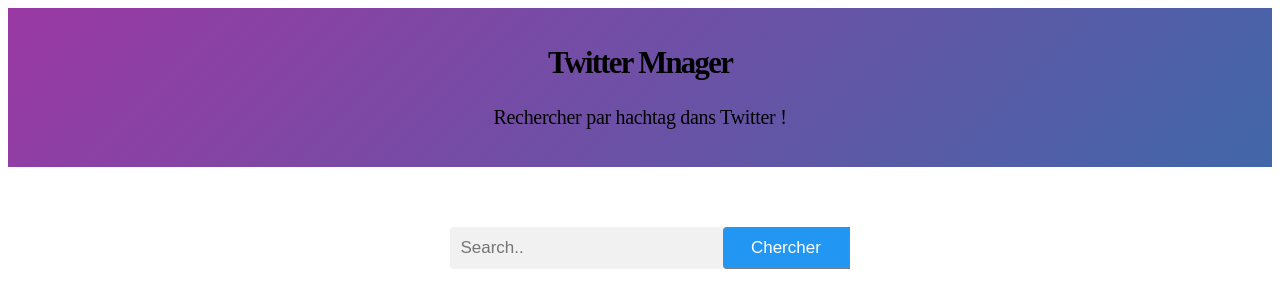
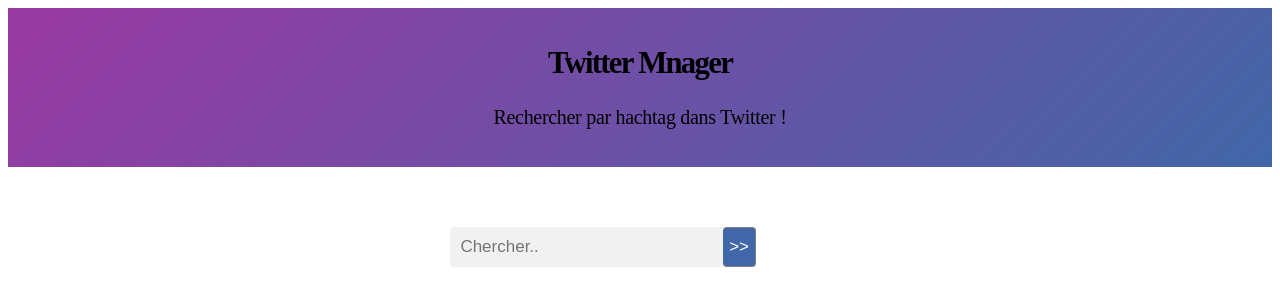
Before and after one commit to walidum/TwitterFront, an Angular app: page /tweets in a window 1280 px wide. Shown: the top 308 px of the page. Built offline with nearby package versions, Linux system fonts and the light colour scheme.

Commit message:
ajout total des tweets trouvés

```diff
--- a/src/app/list-tweets/list-tweets.component.css
+++ b/src/app/list-tweets/list-tweets.component.css
@@ -109,16 +109,14 @@
   }
   .search button {
     float: left;
-    width: 10%;
-    padding: 10px;
-    background: #2196F3;
+    background: rgba(65,103,168,1);
     color: white;
     font-size: 17px;
     border: 1px solid grey;
     border-left: none;
     cursor: pointer;
-      -webkit-border-radius: 4px 0 0 4px;
-    border-radius: 4px 0 0 4px;
+      -webkit-border-radius: 4px;
+    border-radius: 4px ;
     margin-bottom: 3%;
    }
 
@@ -131,7 +129,12 @@
     clear: both;
     display: table;
   }
-
+  .total{
+     margin-left: 2%;
+  }
+  .total span{
+       color: #1369ce;
+  }
 /* Progress Bar */
 .progress {
   position: relative;
--- a/src/app/list-tweets/list-tweets.component.html
+++ b/src/app/list-tweets/list-tweets.component.html
@@ -1,9 +1,12 @@
 <div class="search" style="display:flex; align-items: right;">
-    <input type="text" placeholder="Search.." [(ngModel)]="hashtag">
-   <button type="submit" (click) = "search()" > Chercher</button>
+    <input type="text" placeholder="Chercher.." [(ngModel)]="hashtag">
+   <button type="submit" (click) = "search()" > >></button>
 </div>
 <div *ngIf="searching" class="progress" >
     <div class="indeterminate"></div>
+</div>
+<div *ngIf="totalShow" class="total" >
+    <h3 class="name">Résulat de recherche du hachtag  <span >#{{labelHachtag}}</span> : <span>{{totalTweets}}</span> tweets</h3>
 </div>
 <div id="container">
   <div *ngFor="let item of tweets"  class="tweet">
--- a/src/app/list-tweets/list-tweets.component.ts
+++ b/src/app/list-tweets/list-tweets.component.ts
@@ -12,26 +12,37 @@
 tweets : any;
 hashtag : string;
 searching  = false;
+totalShow = false;
+totalTweets = 0;
+labelHachtag :string;
+
   constructor( public  api: ApiService,public router: Router) {
     this.tweets  = [] ;
     this.hashtag = "";
+    this.totalShow=false;
   }
 
   ngOnInit() {
+  }
+
+  search(){
+    if(this.hashtag.length>0){
+        this.labelHachtag= this.hashtag;
+        if(this.totalShow){
+          this.totalShow=false;
+        }
+        this.searching = !this.searching;
+        this.api.search(this.hashtag).subscribe(response => {
+        this.tweets = response.data ;
+        this.totalTweets = this.tweets.length;
+        this.searching=!this.searching;
+        this.totalShow =!this.totalShow;
+      })
+    }
+     this.hashtag="";
   }
   navigate ( id){
     console.log(id);
     this.router.navigateByUrl('/tweet/'+id);
   }
-  search(){
-    this.searching = !this.searching ;
-    if(this.hashtag.length>0){
-      this.api.search(this.hashtag).subscribe(response => {
-        this.tweets = response.data ;
-        this.searching=!this.searching;
-      })
-    }
-    this.hashtag="";
-  }
-
 }
```
